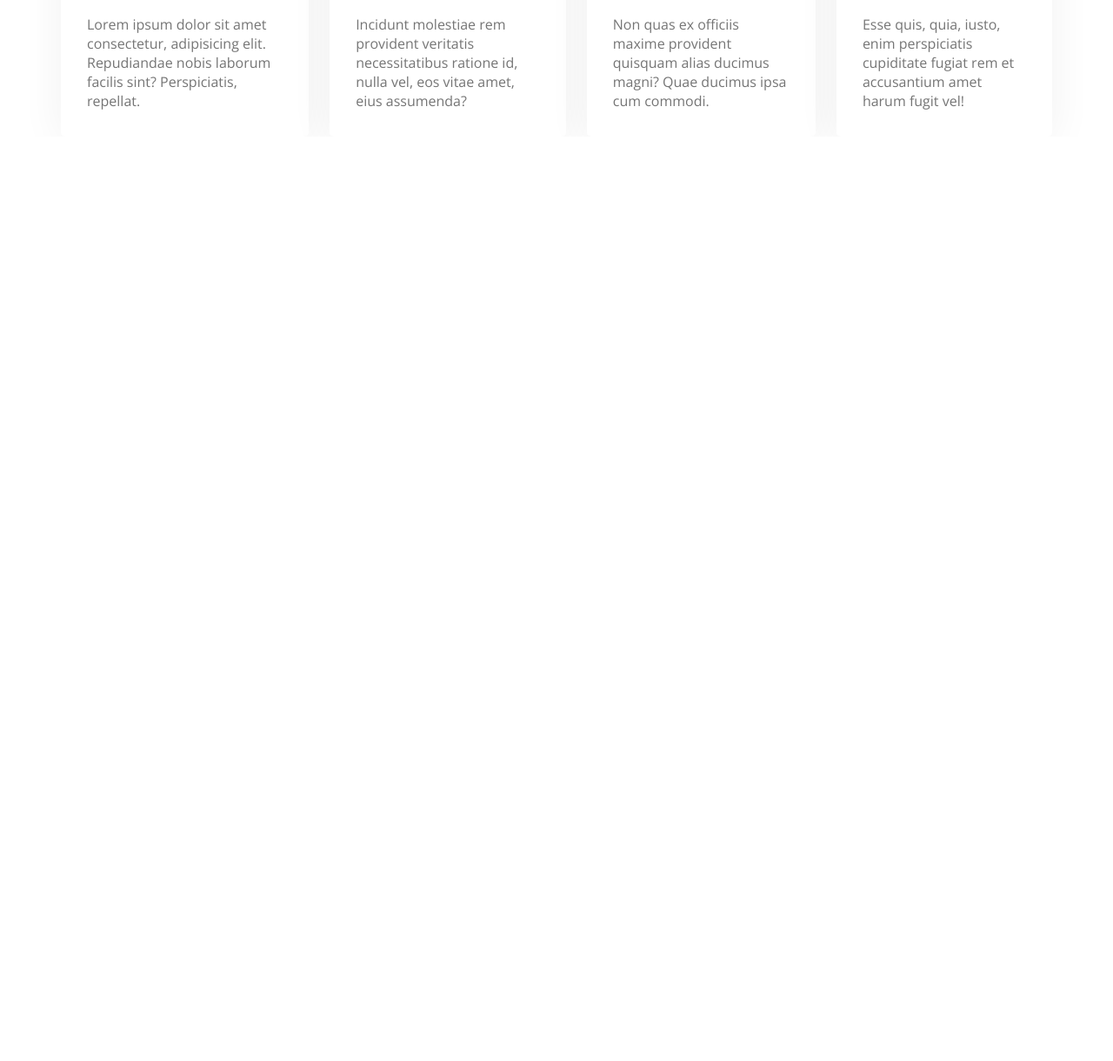
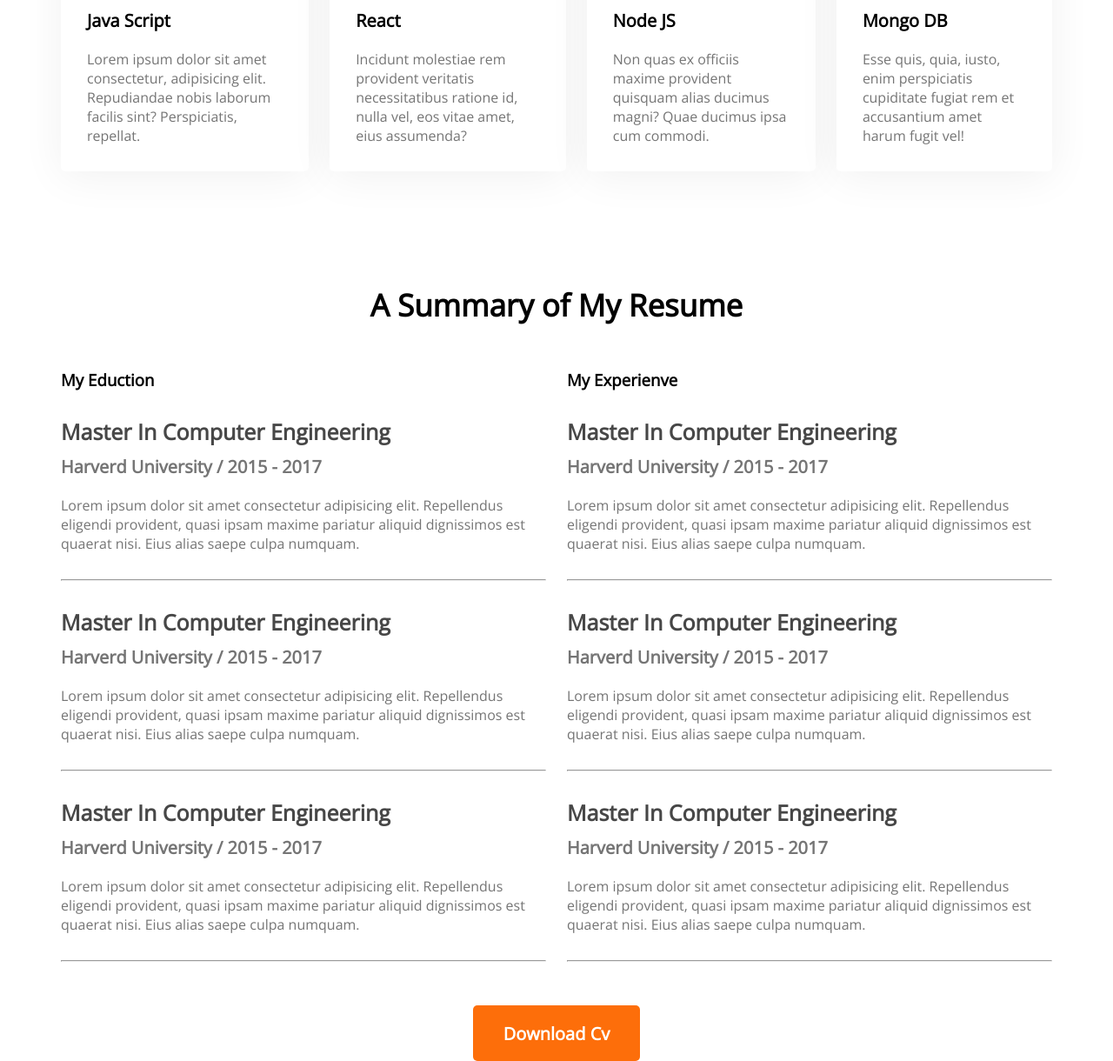
Before and after one commit to Hamim-200/Basic_portfolio, a plain HTML site: page index.html in a window 1280 px wide. Shown: the part 1804-3024 px from the top of the page at 87% size. Before the commit the page ends 1961 px from the top, so only its background shows below. Drawn offline with nearby package versions, Linux system fonts and the light colour scheme.

Commit message:
Resume Section

```diff
--- a/index.html
+++ b/index.html
@@ -89,6 +89,66 @@
 
         </section>
 
+        <!-- Resume Section -->
+        <section class="resume">
+             <h3 class="section-title" >A Summary of My Resume</h3>
+
+             <div class="resume-content">
+                <div>
+                    <h3 class="resume-title">My Eduction</h3>
+
+                    <div class="resume-item">
+                        <h4 class="titel">Master In Computer Engineering</h4>
+                        <h5 class="sub-titel">Harverd University / 2015 - 2017</h5>
+                        <p class="resume-discription">Lorem ipsum dolor sit amet consectetur adipisicing elit. Repellendus eligendi provident, quasi ipsam maxime pariatur aliquid dignissimos est quaerat nisi. Eius alias saepe culpa numquam.</p>
+                    </div>
+                    <hr>
+                    <div class="resume-item">
+                        <h4 class="titel">Master In Computer Engineering</h4>
+                        <h5 class="sub-titel">Harverd University / 2015 - 2017</h5>
+                        <p class="resume-discription">Lorem ipsum dolor sit amet consectetur adipisicing elit. Repellendus eligendi provident, quasi ipsam maxime pariatur aliquid dignissimos est quaerat nisi. Eius alias saepe culpa numquam.</p>
+                    </div>
+                    <hr>
+                    <div class="resume-item">
+                        <h4 class="titel">Master In Computer Engineering</h4>
+                        <h5 class="sub-titel">Harverd University / 2015 - 2017</h5>
+                        <p class="resume-discription">Lorem ipsum dolor sit amet consectetur adipisicing elit. Repellendus eligendi provident, quasi ipsam maxime pariatur aliquid dignissimos est quaerat nisi. Eius alias saepe culpa numquam.</p>
+                    </div>
+                    <hr>
+                </div>
+
+                <div>
+                    <h3 class="resume-title">My Experienve</h3>
+
+                    <div class="resume-item">
+                        <h4 class="titel">Master In Computer Engineering</h4>
+                        <h5 class="sub-titel">Harverd University / 2015 - 2017</h5>
+                        <p class="resume-discription">Lorem ipsum dolor sit amet consectetur adipisicing elit. Repellendus eligendi provident, quasi ipsam maxime pariatur aliquid dignissimos est quaerat nisi. Eius alias saepe culpa numquam.</p>
+                    </div>
+                    <hr>
+
+                    <div class="resume-item">
+                        <h4 class="titel">Master In Computer Engineering</h4>
+                        <h5 class="sub-titel">Harverd University / 2015 - 2017</h5>
+                        <p class="resume-discription">Lorem ipsum dolor sit amet consectetur adipisicing elit. Repellendus eligendi provident, quasi ipsam maxime pariatur aliquid dignissimos est quaerat nisi. Eius alias saepe culpa numquam.</p>
+                    </div>
+                    <hr>
+
+                    <div class="resume-item">
+                        <h4 class="titel">Master In Computer Engineering</h4>
+                        <h5 class="sub-titel">Harverd University / 2015 - 2017</h5>
+                        <p class="resume-discription">Lorem ipsum dolor sit amet consectetur adipisicing elit. Repellendus eligendi provident, quasi ipsam maxime pariatur aliquid dignissimos est quaerat nisi. Eius alias saepe culpa numquam.</p>
+                    </div>
+                    <hr>
+                </div>
+
+             </div>
+
+             <div class="resume-btn">
+                <button class="btn-primary">Download Cv</button>
+             </div>
+        </section>
+
     </main>
     <footer>
 
--- a/styles/style.css
+++ b/styles/style.css
@@ -16,6 +16,9 @@
     padding: 18px 35px;
 }
 
+section{
+    margin-top: 130px;
+}
 /* Header And Nav Style */
 .header{
     background:#FFF8F3 ;
@@ -72,14 +75,14 @@ main{
 }
 /* ABOUT_STYLE */
 .about{
-    margin-top: 130px;
+    /* margin-top: 130px; */
     background: #FFF8F3;
     border-radius: 10px;
     padding: 130px 150px;
     text-align: center;
 }
 .section-title{
-    margin-bottom: 30px;
+    margin-bottom: 50px;
     font-size: 35px;
     font-weight: 700;
     text-align: center;
@@ -108,14 +111,15 @@ main{
 }
 
 /* What i do style */
-.what-i-do{
+
+
+/* .what-i-do{
     margin-top: 130px;
-    /* background: #FFF8F3;
+   background: #FFF8F3;
     border-radius: 10px;
     padding: 130px 150px;
-    text-align: center; */
-
-}
+    text-align: center;
+ }  */
 
 .skills-container{
     display: flex;
@@ -137,3 +141,36 @@ main{
 .skill-description{
     color: #757575;
 }
+
+/* Resume Style */
+.resume-content{
+    display: flex;
+    gap: 24px;
+}
+.resume-item{
+    margin-top: 30px;
+    margin-bottom: 30px;
+}
+
+.resume .titel{
+    font-weight: 700;
+    font-size: 25px;
+    color: #474747;
+    margin-bottom: 10px;
+
+}
+.resume .sub-titel{
+    color: #757575;
+    font-weight: 600;
+    font-size: 20px;
+    margin-bottom: 20px;
+}
+.resume .resume-discription{
+    color: #757575;
+
+}
+
+.resume-btn{
+    margin-top: 50px;
+    text-align: center;
+}
```
